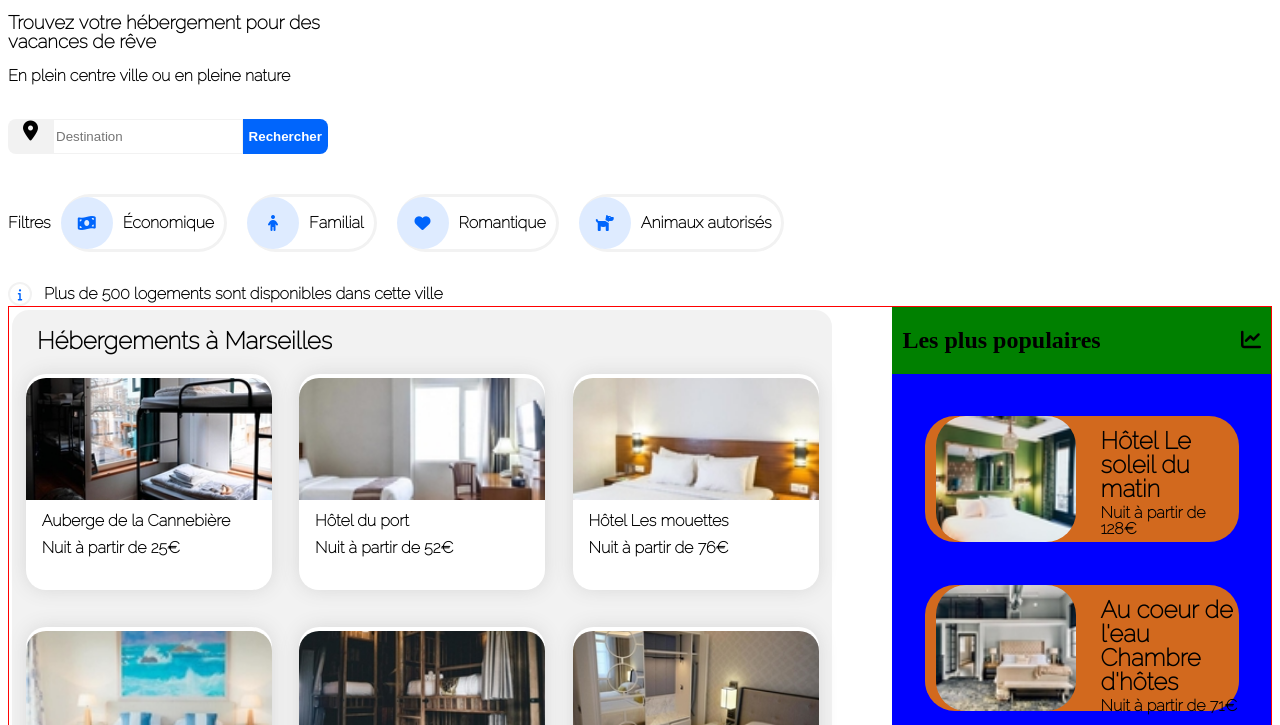
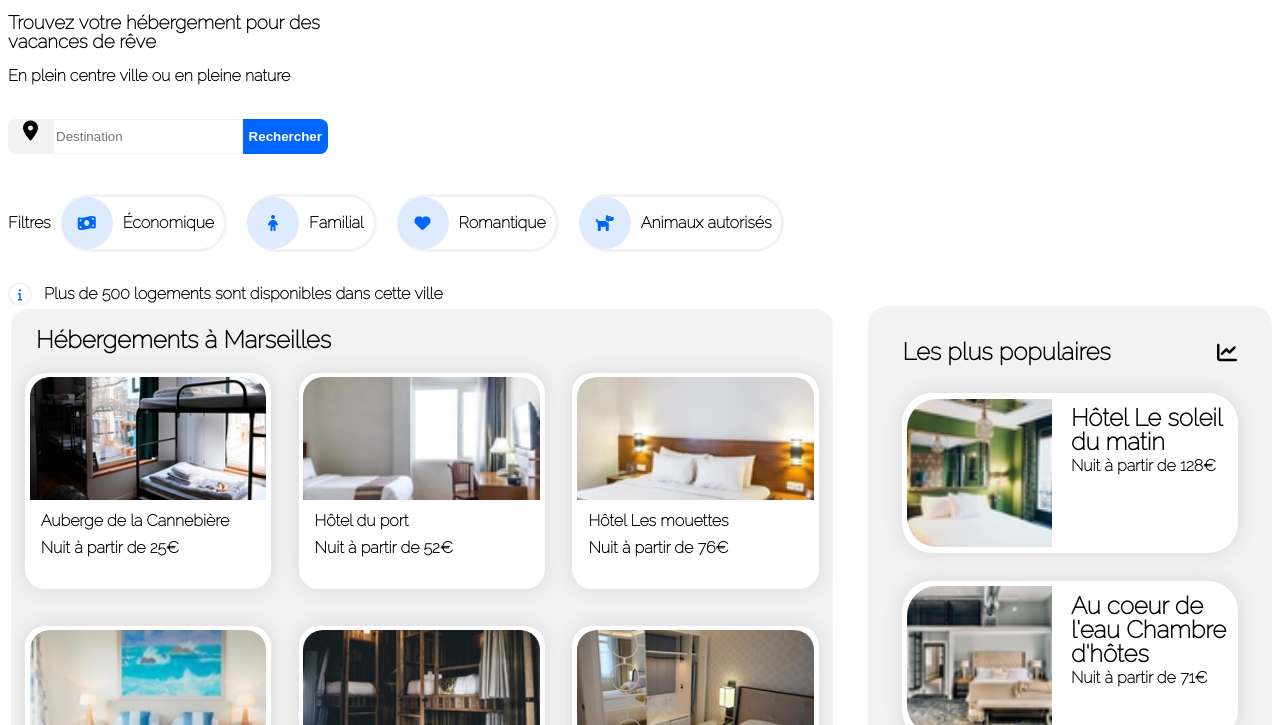
Before and after one commit to jerem492/JeremyBlouin_2_15022021, a plain HTML site: page projet_2.html in a window 1280 px wide. Shown: the part 75-800 px from the top of the page. Drawn offline with Linux system fonts and the light colour scheme.

Commit message:
finalisation les plus populaires

```diff
--- a/projet_2.css
+++ b/projet_2.css
@@ -198,7 +198,6 @@ button
 #conteneur_hebergement_populaires
 {
     display: flex;
-    border: solid red 1px;
     justify-content: space-between;
 }
 
@@ -253,8 +252,8 @@ button
 
 .photo_chambre img
 {
-    width: 267px;
-    height: 122px;
+    width: 96%;
+    height: 123px;
     border-top-left-radius: 20px;
     border-top-right-radius: 20px;
 }
@@ -275,23 +274,24 @@ button
 {
     font-family: 'ralewaythin', Arial, Helvetica, sans-serif;
     font-weight: bold;
-    margin: 15px 0 0 25px;
+    margin: 15px 0 35px 25px;
 }
 
 #conteneur_lespluspopulaires
 {
-    background-color: green;
-    width: 30%;
+    background-color: #F2F2F2;
+    width: 32%;
     display: flex;
     flex-direction: column;
+    border-radius: 20px;
 }
 
-.#conteneur_lespluspopulaires h1
+#conteneur_lespluspopulaires h1
 {
     margin: 0 0 0 0;
 }
 
-.#conteneur_lespluspopulaires h1
+#conteneur_lespluspopulaires h1
 {
     font-family: 'ralewaythin', Arial, Helvetica, sans-serif;
 }
@@ -301,12 +301,11 @@ button
     display: flex;
     align-items: center;
     justify-content: space-between;
-    padding: 0 10px;
+    padding: 35px 35px 0;
 }
 
 .les_trois_cartes
 {
-    background-color: blue;
     display: flex;
     align-items: center;
     flex-direction: column;
@@ -316,11 +315,12 @@ button
 
 .carte_pop
 {
-    background-color: chocolate;
+    background-color: white;
     width: 83%;
-    height: 23%;
+    height: 27%;
     display: flex;
     border-radius: 30px;
+    box-shadow: 0 0 19px #D8D8D8;
 }
 
 .chambre
@@ -332,10 +332,11 @@ button
 
 .chambre img
 {
-    width: 140px;
-    height: 140px;
-    margin: 0 11px;
-    border-radius: 30px;
+    width: 145px;
+    height: 93%;
+    margin: 0 5px;
+    border-top-left-radius: 30px;
+    border-bottom-left-radius: 30px;
 }
 
 .image
```
